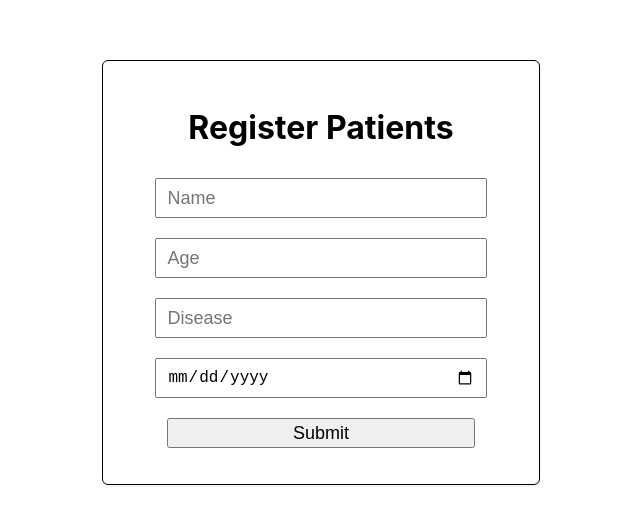
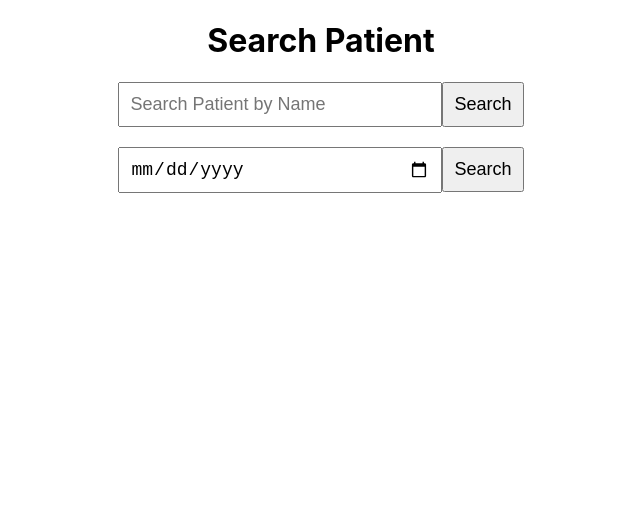
Before and after one commit to AnasRRaza/patients-tracker, a React (Create React App) app: page /SinglePatient in a window 1280 px wide. Shown: the top 524 px of the page, without its empty margins (319-959 px from the left). Built offline with nearby package versions, Linux system fonts and the light colour scheme.

Commit message:
display patients details & search  patients

```diff
--- a/package.json
+++ b/package.json
@@ -8,6 +8,8 @@
     "@testing-library/user-event": "^13.5.0",
     "react": "^17.0.2",
     "react-dom": "^17.0.2",
+    "react-router": "^6.2.1",
+    "react-router-dom": "^6.2.1",
     "react-scripts": "5.0.0",
     "web-vitals": "^2.1.2"
   },
--- a/src/App.css
+++ b/src/App.css
@@ -1,16 +1,10 @@
 body {
   margin: 0;
   padding: 0;
-  /* background-color: rgb(241, 238, 238); */
 }
 
 .App {
-  /* display: flex;
-  flex-direction: column;
-  align-items: center;
-  max-width: 100vh;
-  min-height: 100vh;
-  background-color: aliceblue; */
+  text-align: center;
 }
 
 .register-form {
@@ -21,15 +15,6 @@ body {
   border: 1px solid;
   border-radius: 6px;
   margin: 60px auto;
-  /* background-color: ; */
-  /* background-color: brown;
-  display: flex;
-  width: 50%;
-  background-color: lightgray;
-  width: 100%;
-  border: 1px solid;
-  margin: 50px auto;
-  text-align: center; */
 }
 
 .input {
@@ -39,3 +24,30 @@ body {
   font-size: large;
   padding: 3px 10px;
 }
+.patientsList {
+  display: flex;
+  flex-direction: column;
+  align-items: center;
+}
+.patientDetail {
+  display: flex;
+  flex-direction: column;
+  align-content: space-around;
+  border: 1px solid;
+  border-radius: 3px;
+  width: 400px;
+  margin: 10px;
+}
+
+.btn {
+  width: 80%;
+  margin: 10px;
+  height: 30px;
+  font-size: large;
+  padding: 3px 10px;
+}
+.singlePatient {
+  display: flex;
+  flex-direction: column;
+  align-items: center;
+}
--- a/src/App.js
+++ b/src/App.js
@@ -1,11 +1,14 @@
 import "./App.css";
-import RegisterPatient from "./screens/RegisterPatient";
+import { BrowserRouter } from "react-router-dom";
+import Routing from "./routes";
 
 function App() {
   return (
-    <div className="App">
-      <RegisterPatient />
-    </div>
+    <BrowserRouter>
+      <div className="App">
+        <Routing />
+      </div>
+    </BrowserRouter>
   );
 }
 
--- /dev/null
+++ b/src/components/Button.jsx
@@ -0,0 +1,11 @@
+import React from "react";
+
+const Button = ({ title, onClick }) => {
+  return (
+    <button className="btn" onClick={onClick}>
+      {title}
+    </button>
+  );
+};
+
+export default Button;
--- /dev/null
+++ b/src/routes/index.jsx
@@ -0,0 +1,17 @@
+import React from "react";
+import { Route, Routes } from "react-router";
+import PatientsList from "../screens/PatientsList";
+import RegisterPatient from "../screens/RegisterPatient";
+import SinglePatient from "../screens/SinglePatient";
+
+const Routing = () => {
+  return (
+    <Routes>
+      <Route path="/" element={<RegisterPatient />} />
+      <Route path="lists" element={<PatientsList />} />
+      <Route path="SinglePatient" element={<SinglePatient />} />
+    </Routes>
+  );
+};
+
+export default Routing;
--- /dev/null
+++ b/src/screens/PatientsList.jsx
@@ -0,0 +1,43 @@
+import React from "react";
+import { useNavigate } from "react-router";
+
+const PatientsList = () => {
+  const navigate = useNavigate();
+
+  const lists = localStorage.getItem("patients");
+  const patients = JSON.parse(lists);
+
+  return (
+    <div className="patientsList">
+      <h1>Patients Lists</h1>
+      {patients?.map((patient) => {
+        return (
+          <div className="patientDetail" key={patient.name + patient.age}>
+            <p>
+              Patient Name: <b> {patient.name}</b>
+            </p>
+            <p>
+              Patient Age: <b>{patient.age}</b>
+            </p>
+            <p>
+              Patient Disease: <b>{patient.disease}</b>
+            </p>
+            <p>
+              Date of Registration: <b> {patient.date}</b>
+            </p>
+          </div>
+        );
+      })}
+      <button
+        onClick={() => {
+          navigate("/");
+        }}
+        style={{ padding: "10px", margin: "10px", fontSize: "20px" }}
+      >
+        Register New Patient
+      </button>
+    </div>
+  );
+};
+
+export default PatientsList;
--- a/src/screens/RegisterPatient.jsx
+++ b/src/screens/RegisterPatient.jsx
@@ -1,12 +1,16 @@
 import React, { useState } from "react";
+import Button from "../components/Button";
 import Input from "../components/Input";
+import { useNavigate } from "react-router";
 
 const RegisterPatient = () => {
+  const navigate = useNavigate();
+
   const [patientDetail, setPatientDetail] = useState({
     name: "",
     age: "",
     disease: "",
-    date: new Date(),
+    date: "",
   });
 
   const handleSubmit = (e) => {
@@ -26,6 +30,7 @@ const RegisterPatient = () => {
       disease: "",
       date: "",
     }));
+    navigate("/lists");
   };
 
   return (
@@ -81,6 +86,23 @@ const RegisterPatient = () => {
         />
         <Input type="submit" />
       </form>
+      OR
+      <br />
+      <Button
+        title="See All Patients"
+        onClick={() => {
+          navigate("/lists");
+        }}
+      />
+      <br />
+      OR
+      <br />
+      <Button
+        title="Search Patient"
+        onClick={() => {
+          navigate("/SinglePatient");
+        }}
+      />
     </div>
   );
 };
--- /dev/null
+++ b/src/screens/SinglePatient.jsx
@@ -0,0 +1,149 @@
+import React, { useState } from "react";
+
+const SinglePatient = () => {
+  const [searchPatient, setSearchPatient] = useState("");
+  const [searchPatientByDate, setSearchPatientByDate] = useState("");
+  const [filteredPatients, setFilteredPatients] = useState(null);
+  const [filteredPatientsByDate, setFilteredPatientsByDate] = useState(null);
+  const [notFound, setNotFound] = useState("");
+  const [notFoundDate, setNotFoundDate] = useState("");
+
+  const lists = localStorage.getItem("patients");
+  const patients = JSON.parse(lists);
+
+  const findPatient = () => {
+    const search = patients.filter((ele) => {
+      return ele.name.toLowerCase() === searchPatient.toLowerCase();
+    });
+
+    if (search.length) {
+      setFilteredPatients(search);
+    } else {
+      setFilteredPatients("");
+      setNotFound("Patient not found");
+    }
+  };
+  const findPatientByDate = () => {
+    const search = patients.filter((ele) => {
+      return ele.date === searchPatientByDate;
+    });
+
+    if (search.length) {
+      setFilteredPatientsByDate(search);
+    } else {
+      setFilteredPatientsByDate("");
+      setNotFoundDate("Patient not found");
+    }
+  };
+
+  return (
+    <div className="singlePatient">
+      <h1>Search Patient</h1>
+      <div>
+        <input
+          type="text"
+          placeholder="Search Patient by Name"
+          value={searchPatient}
+          onChange={(e) => {
+            setSearchPatient(e.target.value);
+          }}
+          style={{
+            padding: "10px",
+            fontSize: "18px",
+            width: "300px",
+          }}
+        />
+
+        <button
+          style={{
+            padding: "10px",
+            fontSize: "18px",
+          }}
+          onClick={findPatient}
+        >
+          Search
+        </button>
+        <br />
+      </div>
+      <br />
+      <div>
+        <input
+          type="date"
+          placeholder="Search Patient by Date"
+          value={searchPatientByDate}
+          onChange={(e) => {
+            setSearchPatientByDate(e.target.value);
+          }}
+          style={{
+            padding: "10px",
+            fontSize: "18px",
+            width: "300px",
+          }}
+        />
+
+        <button
+          style={{
+            padding: "10px",
+            fontSize: "18px",
+          }}
+          onClick={findPatientByDate}
+        >
+          Search
+        </button>
+        <br />
+      </div>
+      {filteredPatients ? (
+        filteredPatients.map((patient, ind) => {
+          return (
+            <div
+              className="patientDetail"
+              key={patient.name + patient.age + ind}
+            >
+              <p>
+                Patient Name: <b> {patient.name}</b>
+              </p>
+              <p>
+                Patient Age: <b>{patient.age}</b>
+              </p>
+              <p>
+                Patient Disease: <b>{patient.disease}</b>
+              </p>
+              <p>
+                Date of Registration: <b> {patient.date}</b>
+              </p>
+            </div>
+          );
+        })
+      ) : (
+        <h3>{notFound}</h3>
+      )}
+      {filteredPatientsByDate ? (
+        filteredPatientsByDate.map((patient, ind) => {
+          return (
+            <div
+              className="patientDetail"
+              key={patient.name + patient.age + ind}
+            >
+              <p>
+                Patient Name: <b> {patient.name}</b>
+              </p>
+              <p>
+                Patient Age: <b>{patient.age}</b>
+              </p>
+              <p>
+                Patient Disease: <b>{patient.disease}</b>
+              </p>
+              <p>
+                Date of Registration: <b> {patient.date}</b>
+              </p>
+            </div>
+          );
+        })
+      ) : (
+        <h3>{notFoundDate}</h3>
+      )}
+    </div>
+  );
+};
+
+export default SinglePatient;
```
Also changed, not shown: 1 other file (tests, documents, lock files or other folders).
